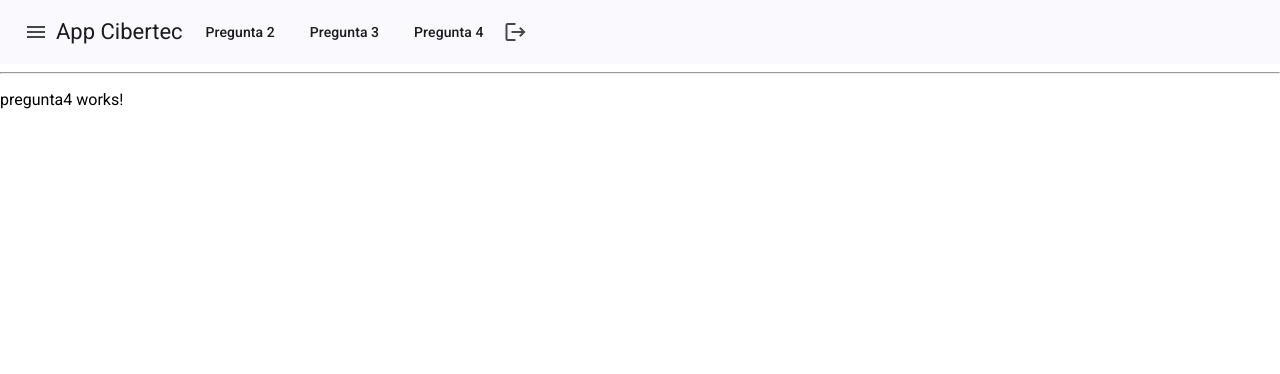
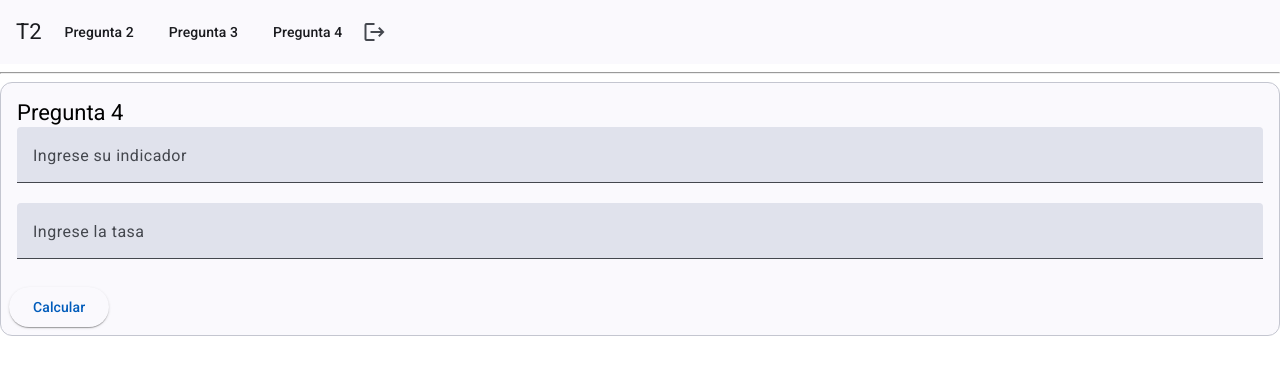
Before and after one commit to chiszo/T2-Pe-aAlarconGibethAndrea, an Angular app: page /dashboard/pregunta4 in a window 1280 px wide. Shown: the top 374 px of the page. Built offline with nearby package versions, Linux system fonts and the light colour scheme.

Commit message:
correcion de diseños, y rutas para las preguntas 2, 3 y 4

```diff
--- a/src/app/dashboard/dashboard.component.html
+++ b/src/app/dashboard/dashboard.component.html
@@ -1,8 +1,5 @@
 <mat-toolbar>
-  <button mat-icon-button class="example-icon" aria-label="Example icon-button with menu icon">
-    <mat-icon>menu</mat-icon>
-  </button>
-  <span (click)="irHome()">App Cibertec</span>
+  <span (click)="irHome()">T2</span>
   &nbsp;&nbsp;
   <button mat-button (click)="irPregunta2()">Pregunta 2</button>
   &nbsp;&nbsp;
--- a/src/app/dashboard/dashboard.component.ts
+++ b/src/app/dashboard/dashboard.component.ts
@@ -27,6 +27,6 @@ export class DashboardComponent {
     this.router.navigate(["pregunta3"],{relativeTo: this.route})
   }
   irPregunta4():void{
-    this.router.navigate(["pregunta3"],{relativeTo: this.route})
+    this.router.navigate(["pregunta4"],{relativeTo: this.route})
   }
 }
--- a/src/app/dashboard/pregunta2/pregunta2.component.css
+++ b/src/app/dashboard/pregunta2/pregunta2.component.css
@@ -0,0 +1,4 @@
+.form{
+  display: flex;
+  flex-direction: column;
+}
--- a/src/app/dashboard/pregunta2/pregunta2.component.html
+++ b/src/app/dashboard/pregunta2/pregunta2.component.html
@@ -1 +1,23 @@
-<p>pregunta2 works!</p>
+<mat-card appearance="outlined">
+  <mat-card-header>
+    <mat-card-title> Pregunta 2</mat-card-title>
+  </mat-card-header>
+
+  <mat-card-content>
+    <div class="form">
+      <mat-form-field>
+        <mat-label>Ingrese su salario</mat-label>
+        <input matInput type="text" #txtsalario>
+      </mat-form-field>
+
+      <mat-form-field class="example-form-field">
+        <mat-label>Ingrese los años trabajados</mat-label>
+        <input matInput type="number" #txtano>
+      </mat-form-field>
+    </div>
+  </mat-card-content>
+
+  <mat-card-actions>
+    <button mat-raised-button (click)="submit(txtsalario,txtano)">Calcular</button>
+  </mat-card-actions>
+</mat-card>
--- a/src/app/dashboard/pregunta2/pregunta2.component.ts
+++ b/src/app/dashboard/pregunta2/pregunta2.component.ts
@@ -1,12 +1,15 @@
 import { Component } from '@angular/core';
+import { MaterialModule } from '../../angular-material/material/material.module';
 
 @Component({
   selector: 'app-pregunta2',
   standalone: true,
-  imports: [],
+  imports: [MaterialModule],
   templateUrl: './pregunta2.component.html',
   styleUrl: './pregunta2.component.css'
 })
 export class Pregunta2Component {
+  submit(salario: HTMLInputElement, ano: HTMLInputElement):void{
 
+  }
 }
--- a/src/app/dashboard/pregunta3/pregunta3.component.css
+++ b/src/app/dashboard/pregunta3/pregunta3.component.css
@@ -0,0 +1,4 @@
+.form{
+  display: flex;
+  flex-direction: column;
+}
--- a/src/app/dashboard/pregunta3/pregunta3.component.html
+++ b/src/app/dashboard/pregunta3/pregunta3.component.html
@@ -1 +1,18 @@
-<p>pregunta3 works!</p>
+<mat-card appearance="outlined">
+  <mat-card-header>
+    <mat-card-title> Pregunta 3</mat-card-title>
+  </mat-card-header>
+
+  <mat-card-content>
+    <div class="form">
+      <mat-form-field class="example-form-field">
+        <mat-label>Ingrese la cantidad de cursos</mat-label>
+        <input matInput type="number" #txtcurso>
+      </mat-form-field>
+    </div>
+  </mat-card-content>
+
+  <mat-card-actions>
+    <button mat-raised-button (click)="submit(txtcurso)">Calcular</button>
+  </mat-card-actions>
+</mat-card>
--- a/src/app/dashboard/pregunta3/pregunta3.component.ts
+++ b/src/app/dashboard/pregunta3/pregunta3.component.ts
@@ -1,12 +1,15 @@
 import { Component } from '@angular/core';
+import { MaterialModule } from '../../angular-material/material/material.module';
 
 @Component({
   selector: 'app-pregunta3',
   standalone: true,
-  imports: [],
+  imports: [MaterialModule],
   templateUrl: './pregunta3.component.html',
   styleUrl: './pregunta3.component.css'
 })
 export class Pregunta3Component {
+  submit(curso: HTMLInputElement):void{
 
+  }
 }
--- a/src/app/dashboard/pregunta4/pregunta4.component.css
+++ b/src/app/dashboard/pregunta4/pregunta4.component.css
@@ -0,0 +1,4 @@
+.form{
+  display: flex;
+  flex-direction: column;
+}
--- a/src/app/dashboard/pregunta4/pregunta4.component.html
+++ b/src/app/dashboard/pregunta4/pregunta4.component.html
@@ -1 +1,23 @@
-<p>pregunta4 works!</p>
+<mat-card appearance="outlined">
+  <mat-card-header>
+    <mat-card-title> Pregunta 4</mat-card-title>
+  </mat-card-header>
+
+  <mat-card-content>
+    <div class="form">
+      <mat-form-field>
+        <mat-label>Ingrese su indicador</mat-label>
+        <input matInput type="text" #txtindicador>
+      </mat-form-field>
+
+      <mat-form-field class="example-form-field">
+        <mat-label>Ingrese la tasa</mat-label>
+        <input matInput type="number" #txttasa>
+      </mat-form-field>
+    </div>
+  </mat-card-content>
+
+  <mat-card-actions>
+    <button mat-raised-button (click)="submit(txtindicador,txttasa)">Calcular</button>
+  </mat-card-actions>
+</mat-card>
--- a/src/app/dashboard/pregunta4/pregunta4.component.ts
+++ b/src/app/dashboard/pregunta4/pregunta4.component.ts
@@ -1,12 +1,14 @@
 import { Component } from '@angular/core';
-
+import { MaterialModule } from '../../angular-material/material/material.module';
 @Component({
   selector: 'app-pregunta4',
   standalone: true,
-  imports: [],
+  imports: [MaterialModule],
   templateUrl: './pregunta4.component.html',
   styleUrl: './pregunta4.component.css'
 })
 export class Pregunta4Component {
+  submit(indicador: HTMLInputElement, tasa: HTMLInputElement):void{
 
+  }
 }
```
